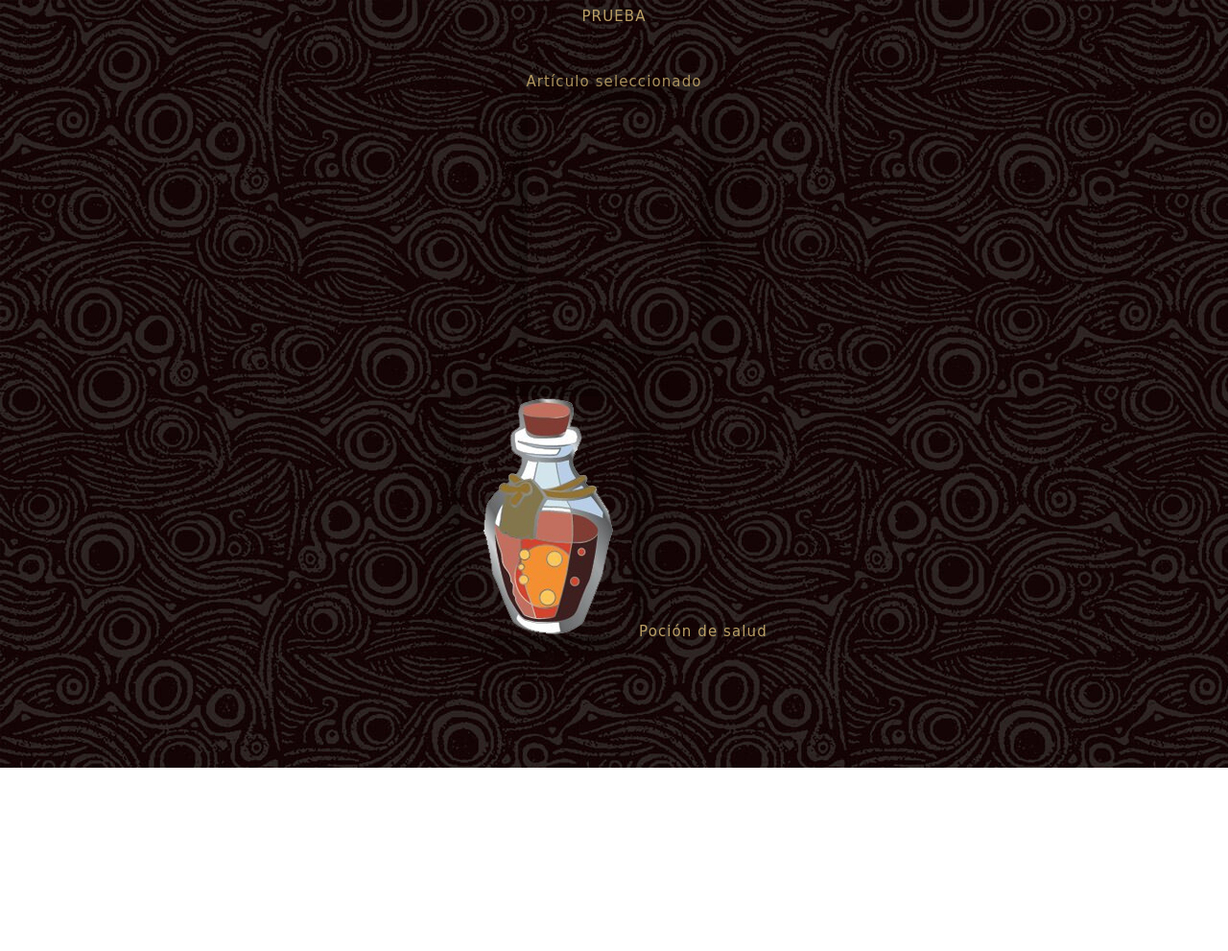
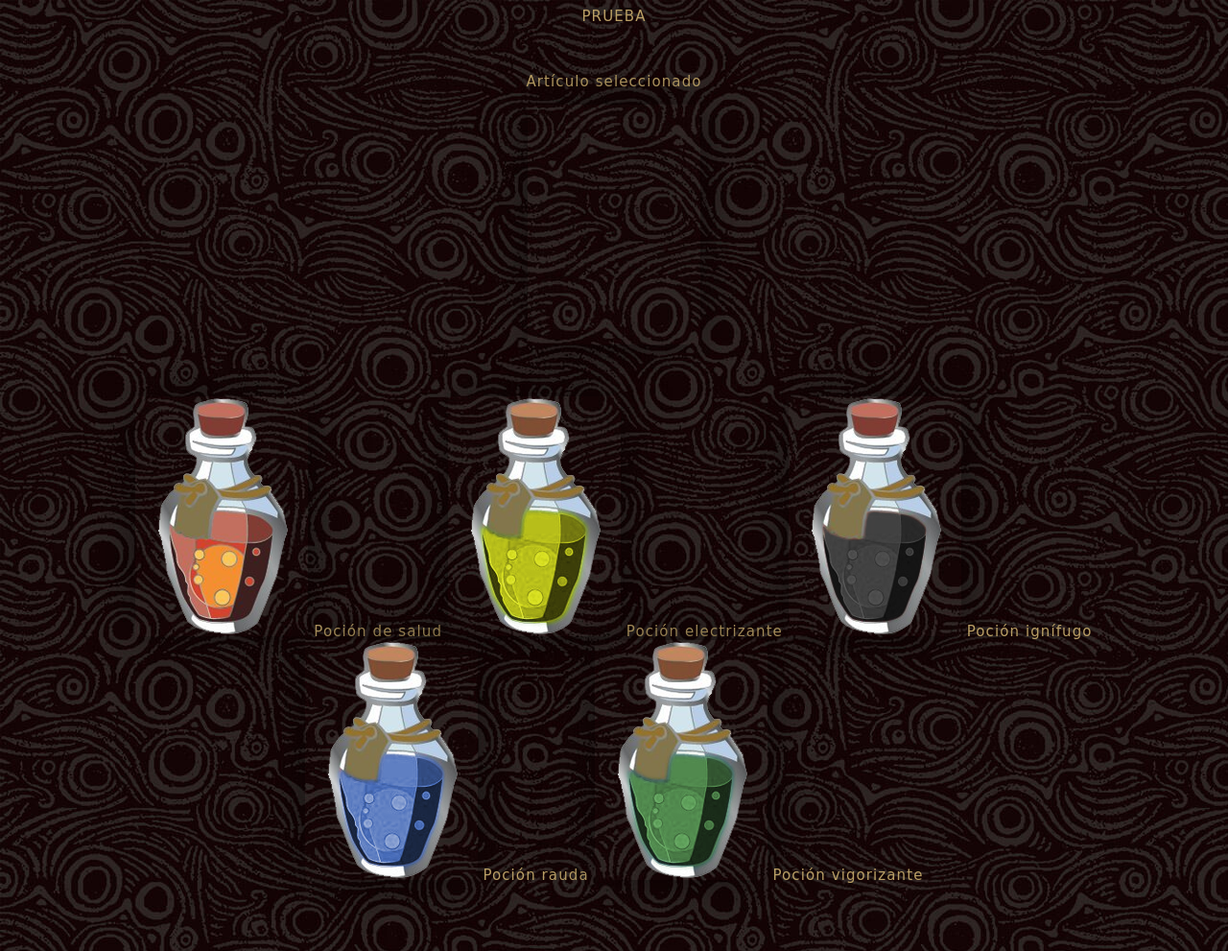
Before and after one commit to llago2017/2020-2021-LTAW-Practicas, a plain HTML site: page P1/html/pociones.html in a window 1280 px wide. Shown: the whole page at 96% size. Before the commit the page ends 800 px from the top, so only its background shows below. Drawn offline with Linux system fonts and the light colour scheme.

Commit message:
Pociones añadidas

```diff
--- a/P1/html/pociones.html
+++ b/P1/html/pociones.html
@@ -16,6 +16,18 @@
           <div class="imagenes">
             <img src="../img/Pocion_salud2.png" class="images">
             <span>Poción de salud</span>
+
+            <img src="../img/Pocion_electrizante.png" class="images">
+            <span>Poción electrizante</span>
+
+            <img src="../img/Pocion_ignifugo.png" class="images">
+            <span>Poción ignífugo</span>
+
+            <img src="../img/pocion_raudo.png" class="images">
+            <span>Poción rauda</span>
+
+            <img src="../img/Pocion_vigorizante.png" class="images">
+            <span>Poción vigorizante</span>
           </div>
         </div>
   </body>
```
Also changed, not shown: P1/img/Pocion_electrizante.png (added), P1/img/Pocion_ignifugo.png (added), P1/img/Pocion_vigorizante.png (added), P1/img/pocion_raudo.png (added).
